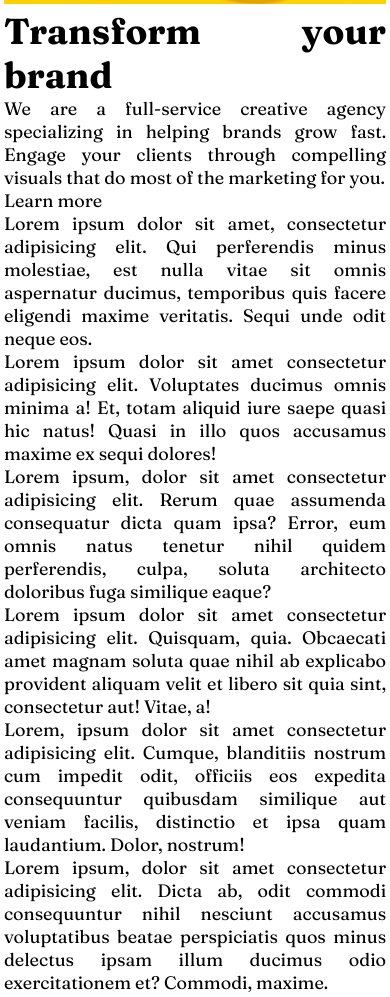
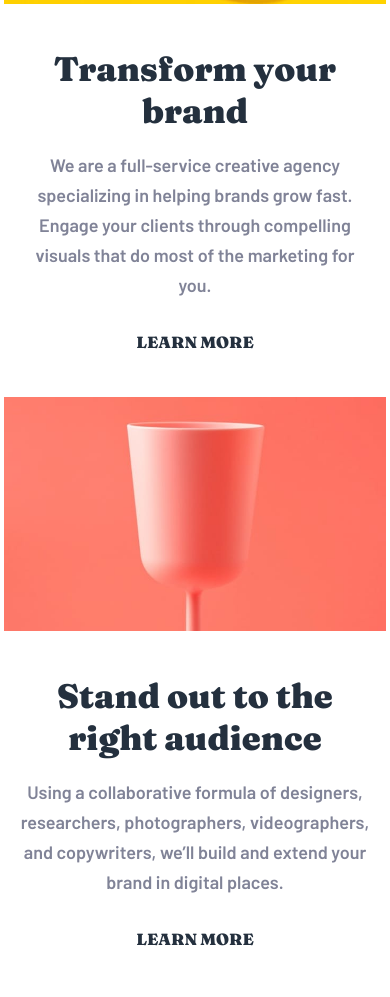
Before and after one commit to gollumeo/sunny-side, a plain HTML site: page index.html in a window 390 px wide. Shown: the part 720-1717 px from the top of the page. Drawn offline with Linux system fonts and the light colour scheme.

Commit message:
ça avance

```diff
--- a/assets/scss/style.scss
+++ b/assets/scss/style.scss
@@ -1,13 +1,12 @@
-$titles: "Fraunces";
-$p: "Barlow";
-
+$titles: 'Fraunces', serif;
+$p: 'Barlow', sans-serif;
+$greyish: #24303E;
+$light-greyish: #808397;
 * {
     margin: 0;
     padding: 0;
 }
-
 @media screen and (min-width: 280px) and (max-width: 700px) {
-
     body {
         font-family: $titles;
         text-align: justify;
@@ -17,7 +16,6 @@ $p: "Barlow";
         width: 98vw;
         margin: 0 1vw;
     }
-
     .container {
         display: flex;
         flex-direction: column;
@@ -25,12 +23,24 @@ $p: "Barlow";
         place-content: center;
         vertical-align: center;
         width: 100%;
-
+        .learn_more {
+            margin-top: calc(10px + 5vw);
+            a {
+                text-decoration: none;
+                font-family: $titles;
+                font-weight: 900;
+                text-transform: uppercase;
+                color: #24303E;
+                font-size: 0.9em;
+            }
+            &:visited {
+                color: #24303E;
+            }
+        }
         .fake_header {
             background-color: rgb(62, 191, 255);
             height: calc(25px + 7vh);
             margin-top: 0;
-
             img[alt="logo"] {
                 position: relative;
                 top: 20%;
@@ -38,7 +48,6 @@ $p: "Barlow";
                 width: calc(25vw + 1em);
             }
         }
-
         .header {
             background-image: url(../images/photos/image-header.jpg);
             background-repeat: no-repeat;
@@ -49,24 +58,20 @@ $p: "Barlow";
             width: 100%;
             align-items: center;
             margin-top: -1%;
-
             .slogan {
                 width: 100%;
                 padding-top: calc(1.2em + .5vh);
                 line-height: calc(1em + 5vh);
-
                 font: {
-                    family: "Fraunces";
+                    family: $titles;
                     weight: 900;
-                    size: 6vw;
+                    size: calc(10px + 3vw);
                 }
-
                 text-transform: uppercase;
                 text-align: center;
                 color: white;
                 margin-top: -7vw;
                 letter-spacing: 1.2vw;
-
                 img[alt="arrow"] {
                     height: 25vw;
                     position: relative;
@@ -74,17 +79,45 @@ $p: "Barlow";
                 }
             }
         }
-
         .egg {
             img {
                 height: 60vw;
                 width: 100%;
                 object-fit: cover;
                 margin-bottom: 0;
-
             }
         }
+        .brand {
+            text-align: center;
+            margin: 0 auto;
+            width: 90vw;
+            padding-top: 10vw;
+            padding-bottom: calc(5px + 10vw);
+            h1 {
+                color: #24303E;
+                font-size: 2rem;
+                font-weight: 900;
+                font-size: calc(16px + 1em);
+            }
+            p {
+                font-family: $p;
+                font-weight: 600;
+                color: #808397;
+                padding-top: calc(10px + 2.2vw);
+                line-height: 1.875rem;
+            }
+        }
+        .glass {
+            img {
+                height: 60vw;
+                width: 100%;
+                object-fit: cover;
+                margin-bottom: 0;
+            }
+        }
+        .audience {
+            @extend .brand;
+            text-align: center;
+        }
     }
-
-
 }
--- a/index.html
+++ b/index.html
@@ -10,9 +10,9 @@
   <link rel="stylesheet" href="./assets/css/style.css">
   <link rel="preconnect" href="https://fonts.googleapis.com">
   <link rel="preconnect" href="https://fonts.gstatic.com" crossorigin>
-  <link
-    href="https://fonts.googleapis.com/css2?family=Fraunces:ital,opsz,wght@0,9..144,100;0,9..144,200;0,9..144,300;0,9..144,400;0,9..144,500;0,9..144,600;0,9..144,700;0,9..144,800;0,9..144,900;1,9..144,100;1,9..144,200;1,9..144,300;1,9..144,400;1,9..144,500;1,9..144,600;1,9..144,700;1,9..144,800;1,9..144,900&display=swap"
+  <link href="https://fonts.googleapis.com/css2?family=Fraunces:opsz,wght@9..144,700;9..144,900&display=swap"
     rel="stylesheet">
+  <link href="https://fonts.googleapis.com/css2?family=Barlow:wght@600&display=swap" rel="stylesheet">
 
   <title>Sunnyside agency landing page</title>
 
@@ -34,19 +34,22 @@
       <h1>Transform your brand</h1>
 
       <p>We are a full-service creative agency specializing in helping brands grow fast.
-      Engage your clients through compelling visuals that do most of the marketing for you.</p>
+        Engage your clients through compelling visuals that do most of the marketing for you.</p>
 
-      <p>Learn more</p>
+      <div class="learn_more"><a href="#">Learn more</a></div>
     </div>
 
     <div class="upper">
-      <div class="glass">Lorem ipsum dolor sit amet, consectetur adipisicing elit. Qui perferendis minus molestiae,
-        est
-        nulla vitae sit omnis aspernatur ducimus, temporibus quis facere eligendi maxime veritatis. Sequi unde odit
-        neque eos.</div>
-      <div class="audience">Lorem ipsum dolor sit amet consectetur adipisicing elit. Voluptates ducimus omnis minima
-        a!
-        Et, totam aliquid iure saepe quasi hic natus! Quasi in illo quos accusamus maxime ex sequi dolores!</div>
+      <div class="glass"><img src="./assets/images/photos/image-stand-out.jpg" alt=""></div>
+      <div class="audience">
+        <h1>Stand out to the right audience</h1>
+        <p>
+          Using a collaborative formula of designers, researchers, photographers, videographers, and copywriters, we’ll build
+          and extend your brand in digital places.
+        </p>
+
+        <div class="learn_more"><a href="#">Learn more</a></div>
+      </div>
       <div class="graphic_design">Lorem ipsum, dolor sit amet consectetur adipisicing elit. Rerum quae assumenda
         consequatur dicta quam ipsa? Error, eum omnis natus tenetur nihil quidem perferendis, culpa, soluta architecto
         doloribus fuga similique eaque?</div>
```
Also changed, not shown: assets/css/style.css, 1 other file.
